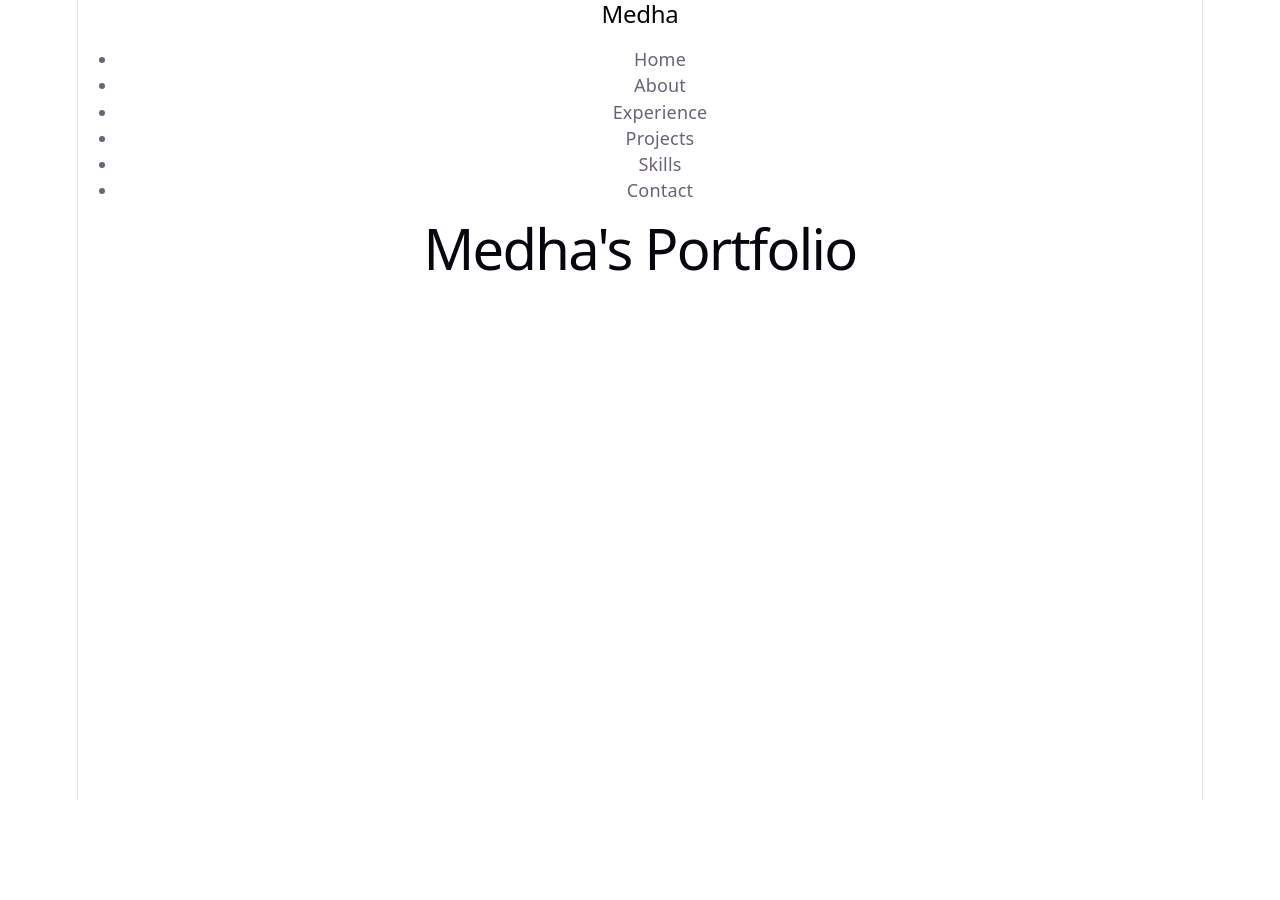
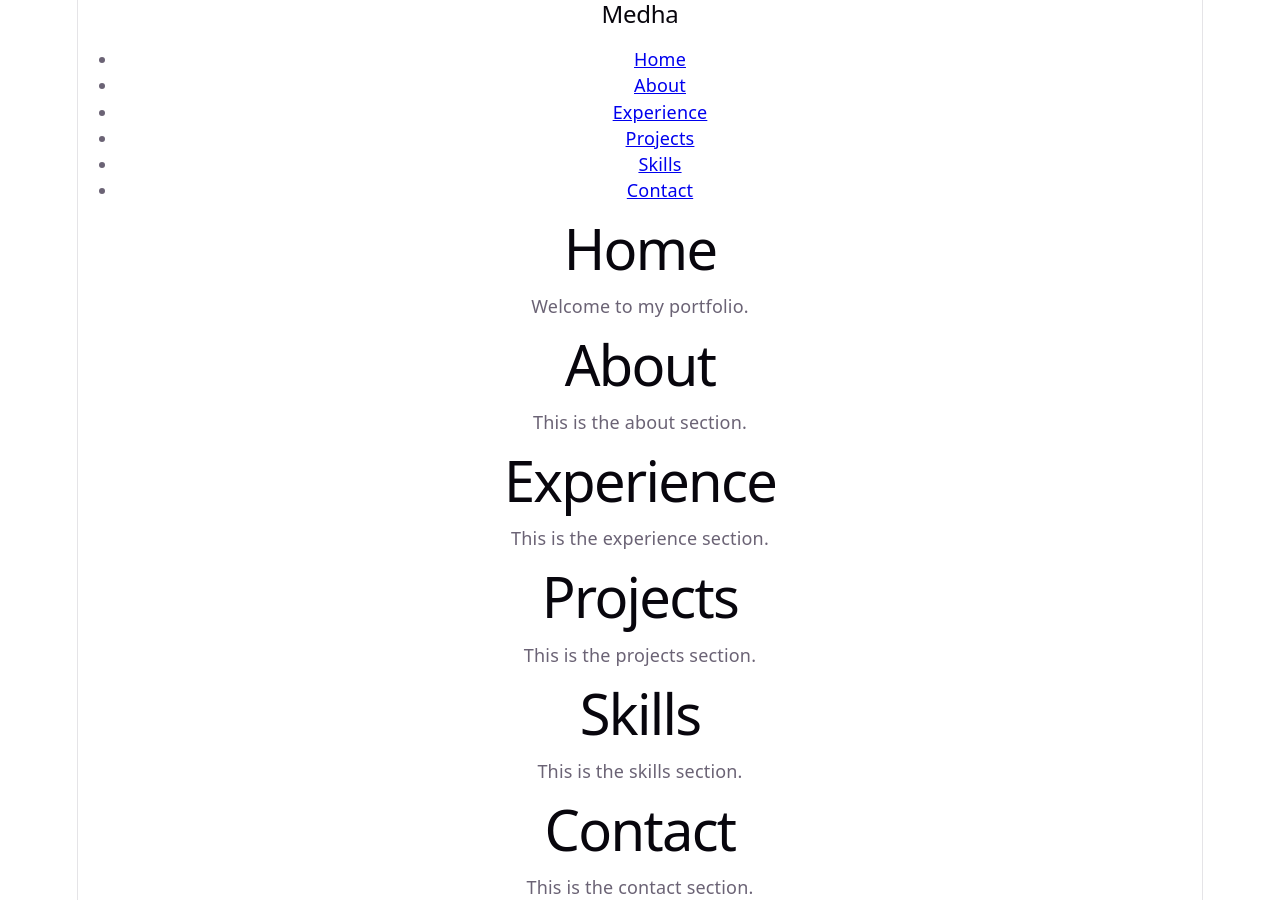
Before and after one commit to medhassii/medha-portfolio, a React (Vite) app: page / in a window 1280 px wide. Before the commit the page ends 800 px from the top, so only its background shows below. Built offline with nearby package versions, Linux system fonts and the light colour scheme.

Commit message:
added all the sections

```diff
--- a/src/App.jsx
+++ b/src/App.jsx
@@ -5,7 +5,35 @@ function App() {
     <div>
       <Navbar />
 
-      <h1>Medha's Portfolio</h1>
+      <section id="home">
+        <h1>Home</h1>
+        <p>Welcome to my portfolio.</p>
+      </section>
+
+      <section id="about">
+        <h1>About</h1>
+        <p>This is the about section.</p>
+      </section>
+
+      <section id="experience">
+        <h1>Experience</h1>
+        <p>This is the experience section.</p>
+      </section>
+
+      <section id="projects">
+        <h1>Projects</h1>
+        <p>This is the projects section.</p>
+      </section>
+
+      <section id="skills">
+        <h1>Skills</h1>
+        <p>This is the skills section.</p>
+      </section>
+
+      <section id="contact">
+        <h1>Contact</h1>
+        <p>This is the contact section.</p>
+      </section>
     </div>
   );
 }
--- a/src/components/Navbar/Navbar.jsx
+++ b/src/components/Navbar/Navbar.jsx
@@ -1,15 +1,22 @@
 function Navbar() {
+const navItems = [
+  { name: "Home", id: "home" },
+    { name: "About", id: "about" },
+    { name: "Experience", id: "experience" },
+    { name: "Projects", id: "projects" },
+    { name: "Skills", id: "skills" },
+    { name: "Contact", id: "contact" },
+];
   return (
     <nav>
       <h2>Medha</h2>
 
       <ul>
-        <li>Home</li>
-        <li>About</li>
-        <li>Experience</li>
-        <li>Projects</li>
-        <li>Skills</li>
-        <li>Contact</li>
+        {navItems.map((item) => (
+          <li key={item.id}>
+            <a href={`#${item.id}`}>{item.name}</a>
+          </li>
+        ))}
       </ul>
     </nav>
   );
```
